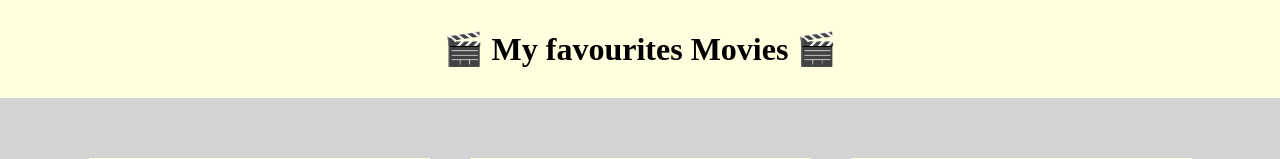
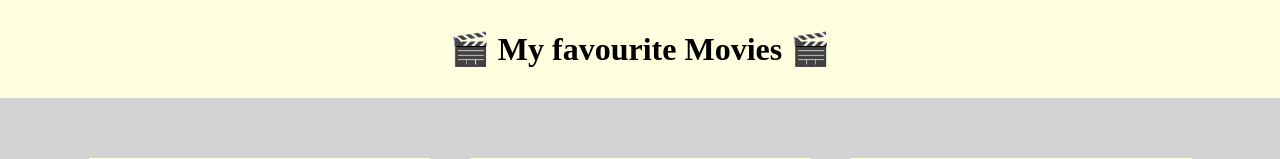
Before and after one commit to Cargalher/php-oop-1, a PHP site: page / in a window 1280 px wide. Shown: the top 159 px of the page. Run offline with PHP 8.4, Linux system fonts and the light colour scheme.

Commit message:
typo corrected

```diff
--- a/index.php
+++ b/index.php
@@ -25,7 +25,7 @@ $movies =[
 </head>
 <body>
     <header id="site_header">
-        <h1> 🎬 My favourites Movies 🎬</h1>
+        <h1> 🎬 My favourite Movies 🎬</h1>
     </header>
     <main id="movies">
             <?php foreach ($movies as $movie) : ?>
```
